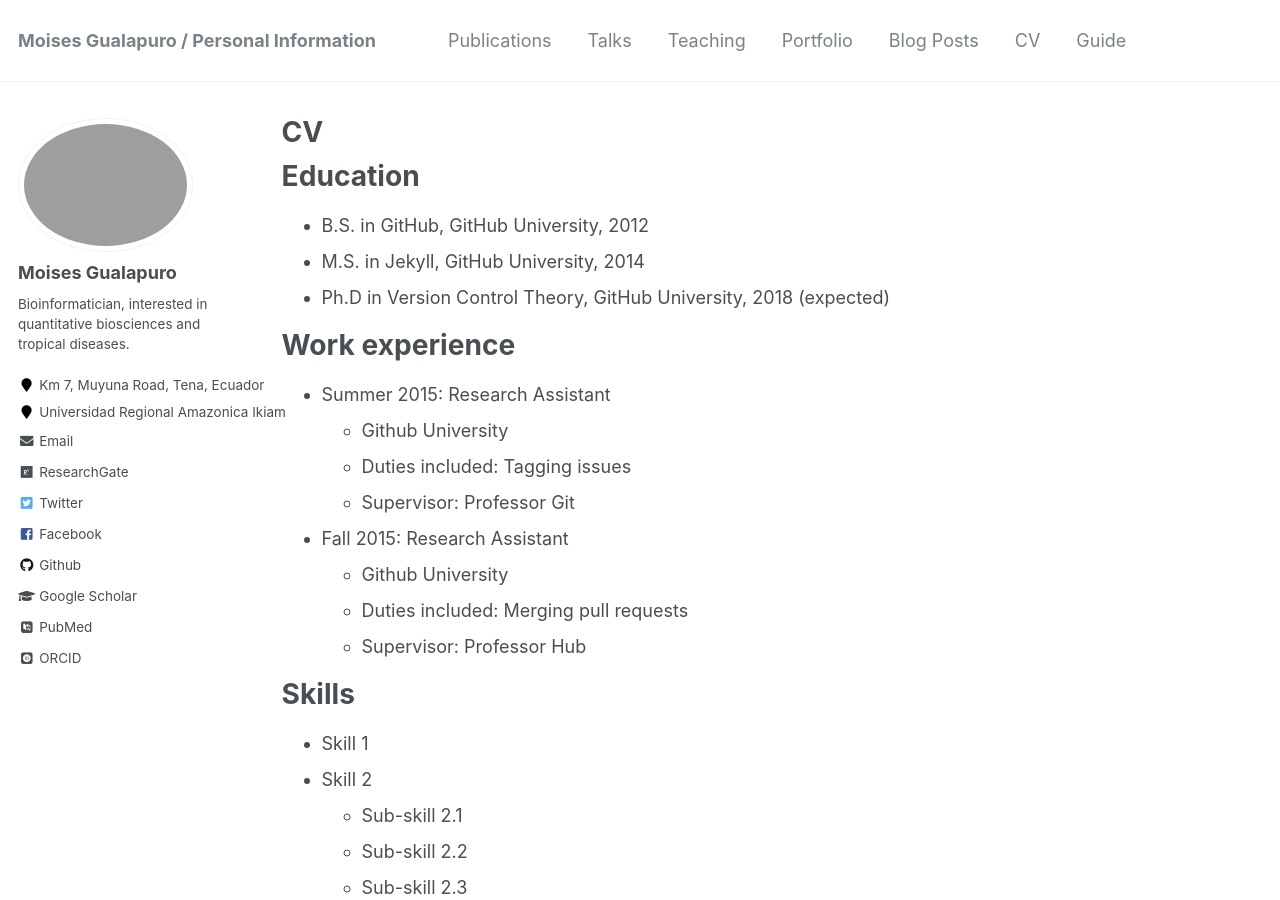
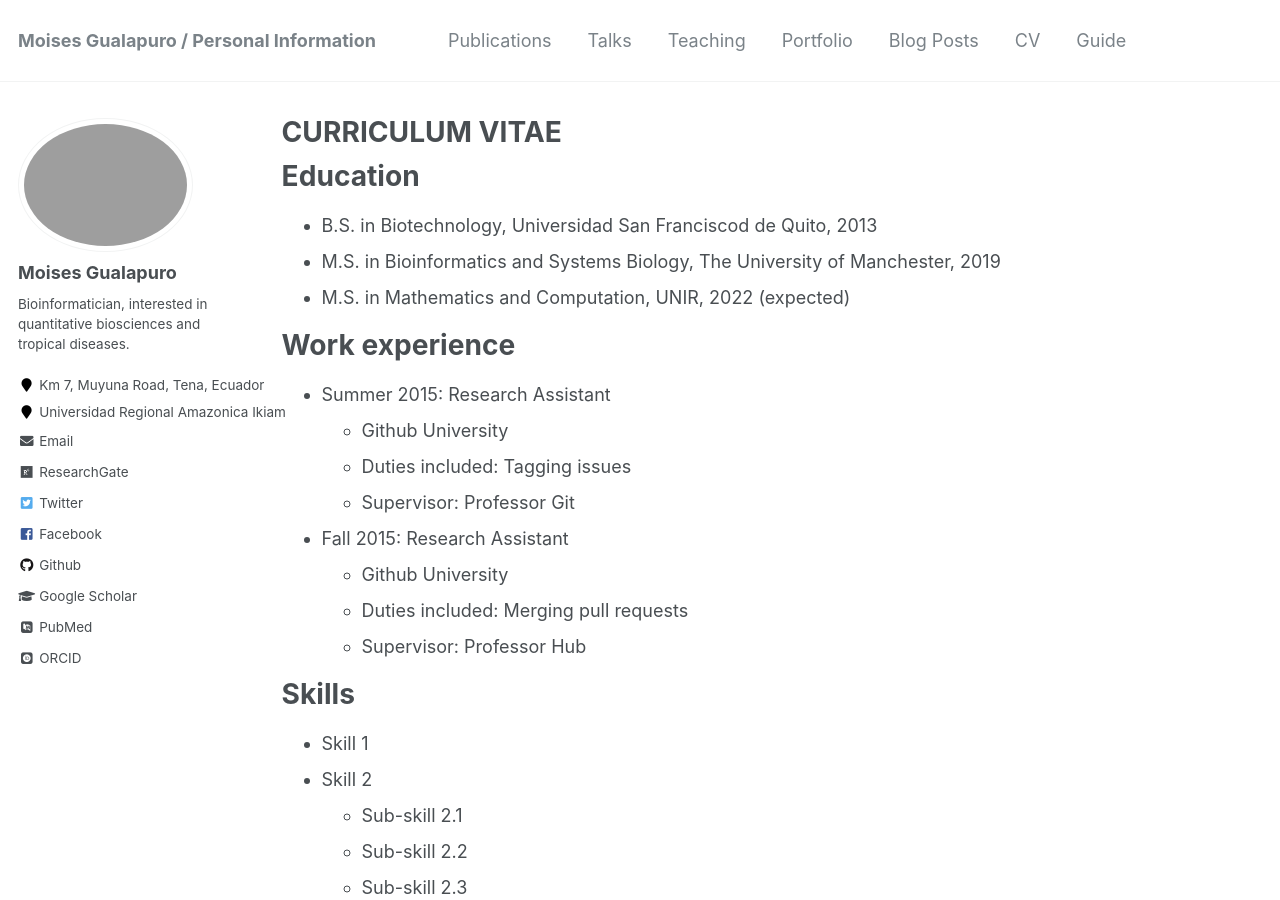
Before and after one commit to gualapuromoises/MoisesGualapuro, a Jekyll site: the page built from _pages/cv.md, in a window 1280 px wide and 900 px high. Built offline with Jekyll 4.4.1, drawn with Linux system fonts in a browser that asks for light colours; some web fonts are replaced.

Commit message:
Update cv.md

```diff
--- a/_pages/cv.md
+++ b/_pages/cv.md
@@ -1,6 +1,6 @@
 ---
 layout: archive
-title: "CV"
+title: "CURRICULUM VITAE"
 permalink: /cv/
 author_profile: true
 redirect_from:
@@ -11,9 +11,9 @@ redirect_from:
 
 Education
 ======
-* B.S. in GitHub, GitHub University, 2012
-* M.S. in Jekyll, GitHub University, 2014
-* Ph.D in Version Control Theory, GitHub University, 2018 (expected)
+* B.S. in Biotechnology, Universidad San Franciscod de Quito, 2013
+* M.S. in Bioinformatics and Systems Biology, The University of Manchester, 2019
+* M.S. in Mathematics and Computation, UNIR, 2022 (expected)
 
 Work experience
 ======
```
